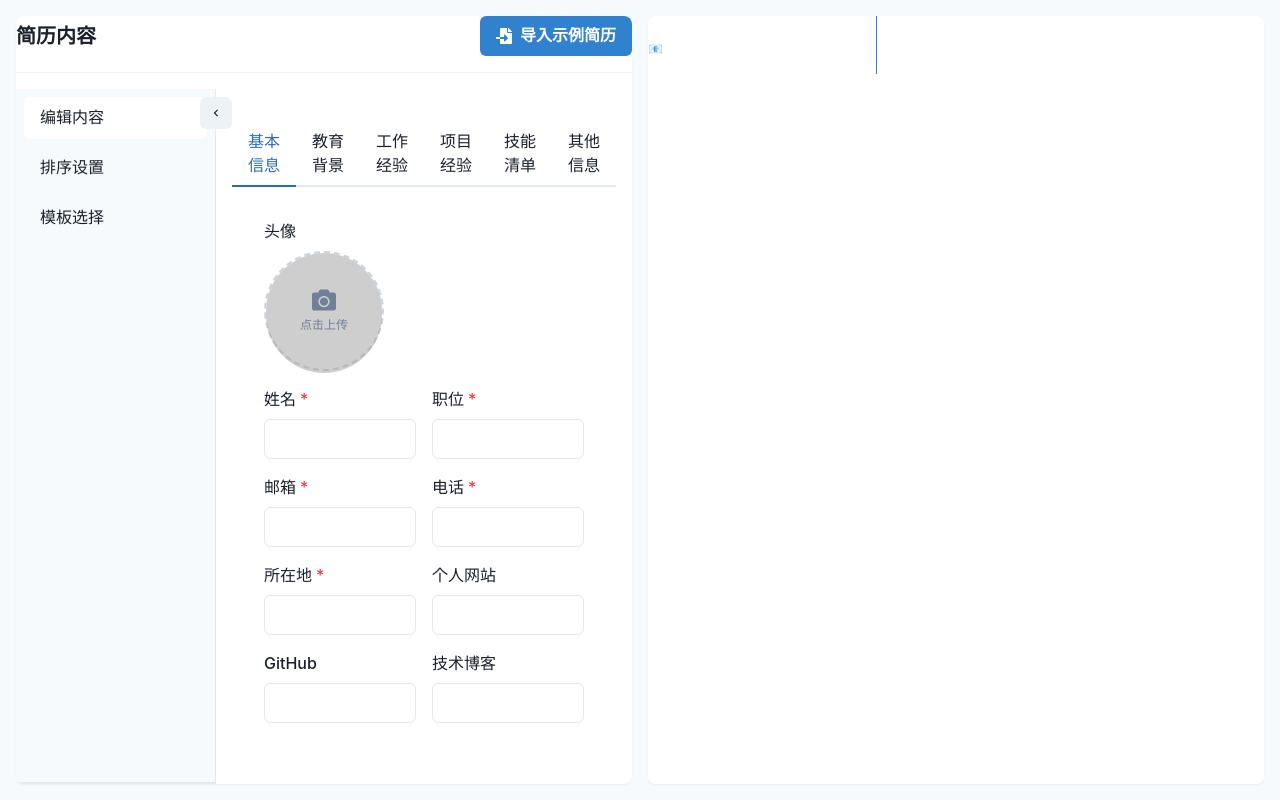
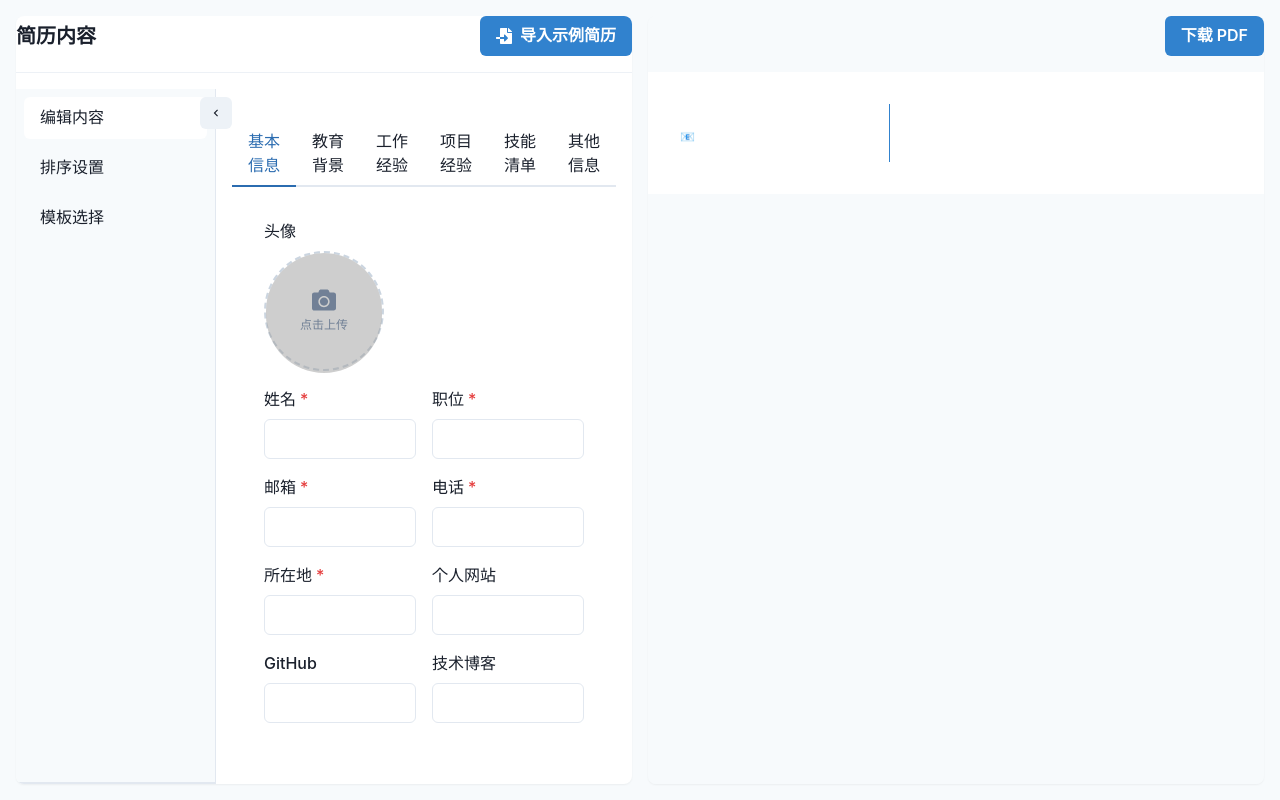
Before and after one commit to gly-hub/ai-resume, a React (Vite) app: page /editor in a window 1280 px wide. Built offline with nearby package versions, Linux system fonts and the light colour scheme; grey boxes are pictures that could not be loaded; the HTML template or start-up script is replaced by a standard one.

Commit message:
feat: add font size control to timeline template and hide duplicate section titles

```diff
--- a/src/components/ResumePDF.tsx
+++ b/src/components/ResumePDF.tsx
@@ -3,23 +3,188 @@ import { useResumeStore } from '../store/resumeStore'
 import { useRef } from 'react'
 import { templates } from '../templates'
 
-export const ResumePDF: React.FC = () => {
+export function ResumePDF() {
   const resume = useResumeStore((state) => state.resume)
-  console.log('ResumePDF rendering with fontSize:', resume.templateConfig.fontSize)
+  const resumeRef = useRef<HTMLDivElement>(null)
 
-  const template = templates[resume.template]
-  const TemplateComponent = template.component
+  const downloadPDF = async () => {
+    if (!resumeRef.current) return
+
+    const printWindow = window.open('', '_blank')
+    if (!printWindow) return
+
+    // 复制样式表
+    const styles = document.getElementsByTagName('style')
+    const links = document.getElementsByTagName('link')
+
+    printWindow.document.write('<html><head><title>简历</title>')
+    Array.from(styles).forEach(style => {
+      printWindow.document.write(style.outerHTML)
+    })
+    Array.from(links).forEach(link => {
+      if (link.rel === 'stylesheet') {
+        printWindow.document.write(link.outerHTML)
+      }
+    })
+
+    // 复制内容
+    const content = resumeRef.current.cloneNode(true) as HTMLElement
+    content.style.width = '210mm'
+    content.style.margin = '0 auto'
+    content.style.backgroundColor = 'white'
+    content.classList.add('resume-content')
+
+    // 处理分页
+    const sections = content.querySelectorAll('[data-section]')
+    sections.forEach(section => {
+      // 移除之前的分页控制
+      section.classList.remove('page-break-inside-avoid')
+
+      // 只对标题部分添加分页控制
+      const header = section.closest('[data-page-section]')?.querySelector('[data-page-header]')
+      if (header) {
+        header.classList.add('page-break-inside-avoid')
+      }
+    })
+
+    // 处理双栏布局
+    const twoColumnLayout = content.querySelector('[data-two-column-layout]')
+    if (twoColumnLayout) {
+      // 确保左右两栏的高度相等
+      const leftColumn = twoColumnLayout.querySelector('[data-left-column]')
+      const rightColumn = twoColumnLayout.querySelector('[data-right-column]')
+      if (leftColumn && rightColumn) {
+        leftColumn.setAttribute('style', 'height: 100% !important; position: relative !important;')
+        rightColumn.setAttribute('style', 'height: 100% !important; position: relative !important;')
+      }
+    }
+
+    printWindow.document.write('</head><body>')
+
+    // 添加打印样式
+    printWindow.document.write(`
+      <style>
+        @page {
+          size: A4;
+          margin: 0;
+        }
+        @media print {
+          html, body {
+            width: 210mm;
+            height: 297mm;
+            margin: 0;
+            padding: 0;
+            background-color: white !important;
+          }
+          * {
+            -webkit-print-color-adjust: exact !important;
+            color-adjust: exact !important;
+            print-color-adjust: exact !important;
+          }
+          /* 区块分页控制 */
+          [data-page-section] {
+            position: relative;
+            margin-top: 1.5rem;
+          }
+          [data-page-section]:first-child {
+            margin-top: 0;
+          }
+          /* 只对区块标题强制不分页 */
+          .page-break-inside-avoid {
+            page-break-inside: avoid !important;
+            break-inside: avoid !important;
+          }
+          /* 允许区块内容在合适的位置分页 */
+          [data-section] {
+            position: relative;
+          }
+          /* 双栏布局分页控制 */
+          [data-two-column-layout] {
+            display: flex !important;
+            flex-direction: row !important;
+            align-items: flex-start !important;
+            min-height: 100% !important;
+            column-gap: 2rem !important;
+          }
+          [data-left-column] {
+            flex: 0 0 30% !important;
+            min-height: 100% !important;
+            position: relative !important;
+            border-right: 1px solid #E2E8F0 !important;
+            padding-right: 1.5rem !important;
+          }
+          [data-right-column] {
+            flex: 0 0 70% !important;
+            min-height: 100% !important;
+            position: relative !important;
+            padding-left: 0.5rem !important;
+          }
+          /* 优化分页时的间距 */
+          @page {
+            margin-top: 1.5rem;
+          }
+          @page :first {
+            margin-top: 0;
+          }
+          /* 基础样式 */
+          .resume-content {
+            background-color: white !important;
+            padding: 2rem;
+          }
+        }
+        body {
+          background-color: white;
+        }
+        .resume-content {
+          background-color: white;
+          width: 210mm;
+          margin: 0 auto;
+          min-height: 297mm;
+        }
+      </style>
+    `)
+
+    printWindow.document.write('</head><body>')
+
+    printWindow.document.body.appendChild(content)
+    printWindow.document.write('</body></html>')
+    printWindow.document.close()
+
+    // 等待资源加载完成
+    await new Promise(resolve => setTimeout(resolve, 1000))
+
+    // 打印并关闭窗口
+    printWindow.print()
+    printWindow.close()
+  }
+
+  const Template = templates[resume.template].component
 
   return (
+    <VStack spacing={4} align="stretch" h="100%">
+      <HStack justifyContent="flex-end">
+        <Button colorScheme="blue" onClick={downloadPDF}>
+          下载 PDF
+        </Button>
+      </HStack>
+
       <Box
+        ref={resumeRef}
+        data-pdf-content
         bg="white"
-      w="210mm"
-      minH="297mm"
-      mx="auto"
-      position="relative"
-      data-template={resume.template}
+        width="210mm"
+        margin="0 auto"
+        className="resume-content"
+        sx={{
+          '@media print': {
+            margin: 0,
+            boxShadow: 'none',
+            backgroundColor: 'white'
+          }
+        }}
       >
-      <TemplateComponent
+        <Box p={8} bg="white">
+          <Template
             resume={resume}
             colors={resume.templateConfig.colors}
             fonts={resume.templateConfig.fonts}
@@ -28,5 +193,7 @@ export const ResumePDF: React.FC = () => {
             layout={resume.templateConfig.layout}
           />
         </Box>
+      </Box>
+    </VStack>
   )
 }
--- a/src/templates/BaseTemplate.tsx
+++ b/src/templates/BaseTemplate.tsx
@@ -37,7 +37,7 @@ export const renderLinks = (resume: TemplateProps['resume'], fontSize: TemplateP
   return links
 }
 
-export const renderSection = (section: ResumeSection, props: TemplateProps) => {
+export const renderSection = (section: ResumeSection, props: TemplateProps, options?: { hideTitle?: boolean }) => {
   const { resume, colors, fontSize } = props
   console.log('Rendering section with fontSize:', fontSize)
   if (!section.visible) return null
@@ -180,6 +180,7 @@ export const renderSection = (section: ResumeSection, props: TemplateProps) => {
 
   return (
     <Box data-page-section>
+      {!options?.hideTitle && (
         <Box
           data-page-header
           py={3}
@@ -190,6 +191,7 @@ export const renderSection = (section: ResumeSection, props: TemplateProps) => {
           </Heading>
           <Box borderBottom={`2px solid ${colors.primary}`} mb={3} />
         </Box>
+      )}
       <Box>
         {content}
       </Box>
--- a/src/templates/TimelineTemplate.tsx
+++ b/src/templates/TimelineTemplate.tsx
@@ -2,9 +2,10 @@ import { Box, VStack, HStack, Grid, GridItem, Image, Heading, Text, Icon } from
 import { TemplateProps } from '../types/template'
 import { FaGraduationCap, FaBriefcase, FaTools, FaMedal, FaUser } from 'react-icons/fa'
 import { renderSection } from './BaseTemplate'
+import { ResumeSection } from '../types'
 
 export const TimelineTemplate: React.FC<TemplateProps> = (props) => {
-  const { resume, colors, spacing, layout, fonts } = props
+  const { resume, colors, layout, fonts, fontSize } = props
 
   const getAvatarStyle = () => {
     const size = '120px'
@@ -39,10 +40,17 @@ export const TimelineTemplate: React.FC<TemplateProps> = (props) => {
       <Box bg={colors.primary} color="white" p={6} borderRadius="lg">
         <HStack justify="space-between" align="flex-start">
           <VStack align="flex-start" spacing={4}>
-            <Heading size="2xl" fontFamily={fonts.heading}>
+            <Heading
+              size="2xl"
+              fontFamily={fonts.heading}
+              fontSize={fontSize?.heading}
+            >
               {resume.basicInfo.name}
             </Heading>
-            <Text fontSize="xl" fontFamily={fonts.body}>
+            <Text
+              fontSize={fontSize?.body}
+              fontFamily={fonts.body}
+            >
               {resume.basicInfo.jobTitle}
             </Text>
           </VStack>
@@ -66,28 +74,28 @@ export const TimelineTemplate: React.FC<TemplateProps> = (props) => {
           <GridItem>
             <VStack align="stretch" spacing={3}>
               <HStack>
-                <Text fontWeight="bold" width="80px">年龄：</Text>
-                <Text>25岁</Text>
+                <Text fontWeight="bold" width="80px" fontSize={fontSize?.body}>年龄：</Text>
+                <Text fontSize={fontSize?.body}>25岁</Text>
               </HStack>
               <HStack>
-                <Text fontWeight="bold" width="80px">籍贯：</Text>
-                <Text>{resume.basicInfo.location}</Text>
+                <Text fontWeight="bold" width="80px" fontSize={fontSize?.body}>籍贯：</Text>
+                <Text fontSize={fontSize?.body}>{resume.basicInfo.location}</Text>
               </HStack>
               <HStack>
-                <Text fontWeight="bold" width="80px">电话：</Text>
-                <Text>{resume.basicInfo.phone}</Text>
+                <Text fontWeight="bold" width="80px" fontSize={fontSize?.body}>电话：</Text>
+                <Text fontSize={fontSize?.body}>{resume.basicInfo.phone}</Text>
               </HStack>
             </VStack>
           </GridItem>
           <GridItem>
             <VStack align="stretch" spacing={3}>
               <HStack>
-                <Text fontWeight="bold" width="80px">性别：</Text>
-                <Text>男</Text>
+                <Text fontWeight="bold" width="80px" fontSize={fontSize?.body}>性别：</Text>
+                <Text fontSize={fontSize?.body}>男</Text>
               </HStack>
               <HStack>
-                <Text fontWeight="bold" width="80px">邮箱：</Text>
-                <Text>{resume.basicInfo.email}</Text>
+                <Text fontWeight="bold" width="80px" fontSize={fontSize?.body}>邮箱：</Text>
+                <Text fontSize={fontSize?.body}>{resume.basicInfo.email}</Text>
               </HStack>
             </VStack>
           </GridItem>
@@ -97,9 +105,9 @@ export const TimelineTemplate: React.FC<TemplateProps> = (props) => {
       {/* 主体内容区 */}
       <VStack spacing={6} align="stretch">
         {resume.sections
-          .filter(section => section.visible)
-          .sort((a, b) => a.order - b.order)
-          .map(section => (
+          .filter((section: ResumeSection) => section.visible)
+          .sort((a: ResumeSection, b: ResumeSection) => a.order - b.order)
+          .map((section: ResumeSection) => (
             <Box key={section.id} position="relative">
               <HStack spacing={4} mb={4}>
                 <Box
@@ -110,7 +118,12 @@ export const TimelineTemplate: React.FC<TemplateProps> = (props) => {
                 >
                   <Icon as={getSectionIcon(section.type)} boxSize={5} />
                 </Box>
-                <Heading size="md" color={colors.primary} fontFamily={fonts.heading}>
+                <Heading
+                  size="md"
+                  color={colors.primary}
+                  fontFamily={fonts.heading}
+                  fontSize={fontSize?.heading}
+                >
                   {section.name}
                 </Heading>
               </HStack>
@@ -128,7 +141,7 @@ export const TimelineTemplate: React.FC<TemplateProps> = (props) => {
 
               {/* 内容区 */}
               <Box pl={12}>
-                {renderSection(section, props)}
+                {renderSection(section, props, { hideTitle: true })}
               </Box>
             </Box>
           ))}
```
Lines whose indentation alone changed are shown as unchanged.
